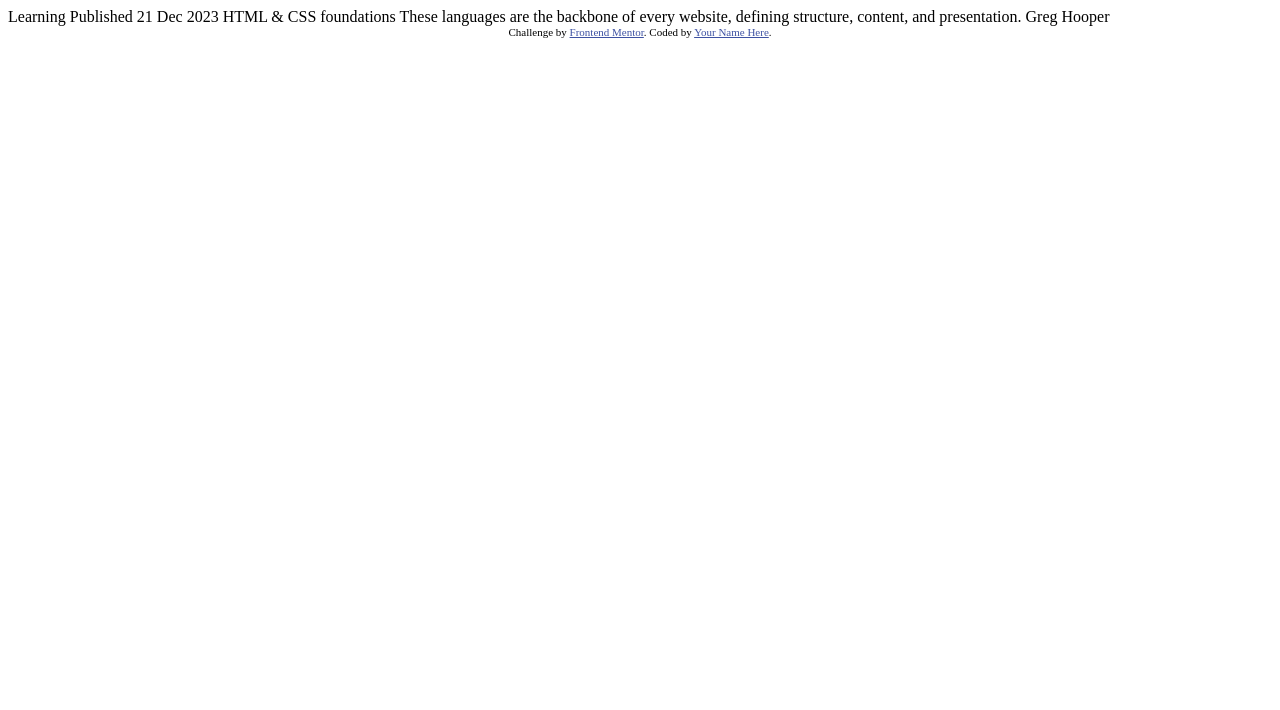
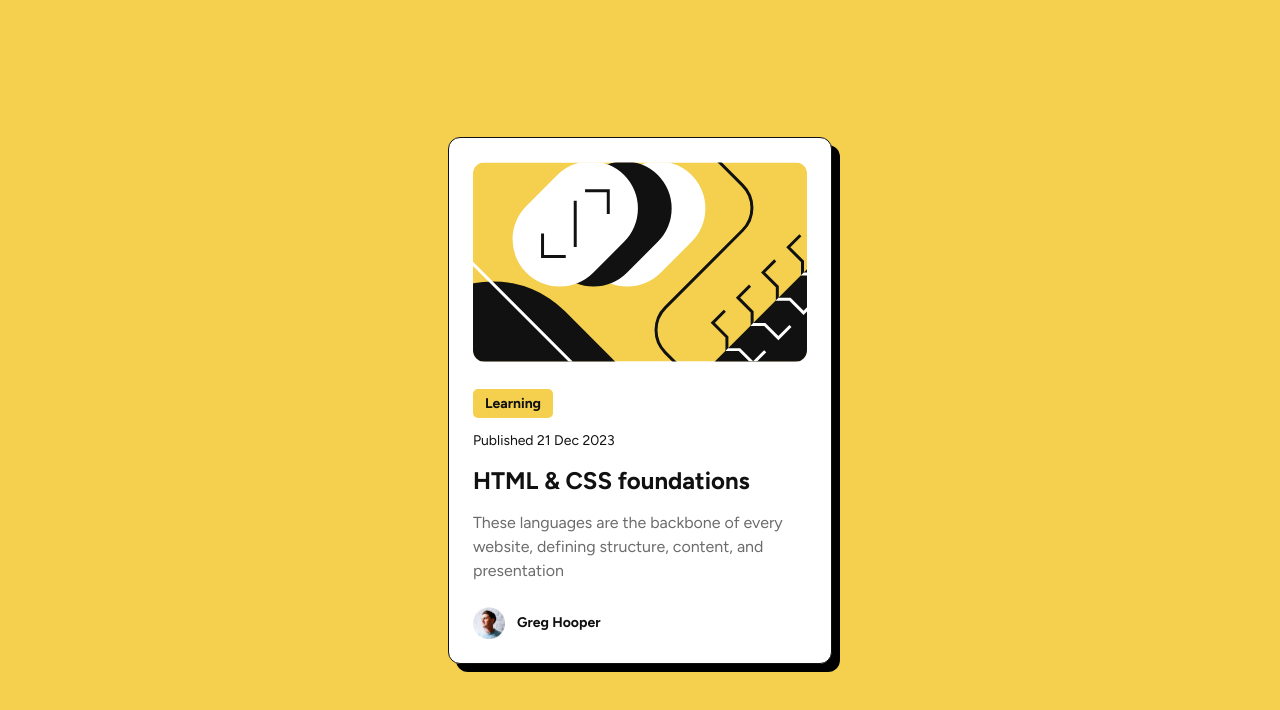
Before and after one commit to tschaffroth/blog-preview-card, a plain HTML site: page index.html in a window 1280 px wide. Drawn offline with Linux system fonts and the light colour scheme.

Commit message:
HTML and CSS code solution for the challenge as well as reflection in README.md

```diff
--- a/index.html
+++ b/index.html
@@ -1,34 +1,64 @@
 <!DOCTYPE html>
 <html lang="en">
-<head>
-  <meta charset="UTF-8">
-  <meta name="viewport" content="width=device-width, initial-scale=1.0"> <!-- displays site properly based on user's device -->
+  <head>
+    <meta charset="UTF-8" />
+    <meta name="viewport" content="width=device-width, initial-scale=1.0" />
+    <meta
+      name="description"
+      content="A simple card previewing a blog article. On the top
+    there's an image to illustrate the article together with a tag describing the article topic
+    and the release date. Down below you can find the article heading,
+    a summary as well as the name and picture of the author. "
+    />
 
-  <link rel="icon" type="image/png" sizes="32x32" href="./assets/images/favicon-32x32.png">
+    <link href="style.css" rel="stylesheet" />
 
-  <title>Frontend Mentor | Blog preview card</title>
+    <link
+      rel="icon"
+      type="image/png"
+      sizes="32x32"
+      href="./assets/images/favicon-32x32.png"
+    />
 
-  <!-- Feel free to remove these styles or customise in your own stylesheet 👍 -->
-  <style>
-    .attribution { font-size: 11px; text-align: center; }
-    .attribution a { color: hsl(228, 45%, 44%); }
-  </style>
-</head>
-<body>
+    <!-- Loading 'Figtree' font from Google Fonts -->
+    <link rel="preconnect" href="https://fonts.googleapis.com" />
+    <link rel="preconnect" href="https://fonts.gstatic.com" crossorigin />
+    <link
+      href="https://fonts.googleapis.com/css2?family=Figtree:ital,wght@0,300..900;1,300..900&display=swap"
+      rel="stylesheet"
+    />
 
-  Learning
+    <title>Frontend Mentor | Blog preview card</title>
+  </head>
+  <body>
+    <div class="blog-preview-card">
+      <img
+        class="article-illustration margin-bottom-md"
+        src="assets/images/illustration-article.svg"
+        alt="A placeholder for the article illustration showing abstract shapes
+        with black, yellow and white color."
+      />
+      <span class="article-tag margin-bottom-sm">Learning</span>
+      <span class="article-release-date margin-bottom-sm"
+        >Published 21 Dec 2023</span
+      >
 
-  Published 21 Dec 2023
+      <a class="article-heading margin-bottom-sm" href="#"
+        >HTML & CSS foundations</a
+      >
+      <p class="article-summary margin-bottom-md">
+        These languages are the backbone of every website, defining structure,
+        content, and presentation
+      </p>
 
-  HTML & CSS foundations
-
-  These languages are the backbone of every website, defining structure, content, and presentation.
-
-  Greg Hooper
-
-  <div class="attribution">
-    Challenge by <a href="https://www.frontendmentor.io?ref=challenge" target="_blank">Frontend Mentor</a>.
-    Coded by <a href="#">Your Name Here</a>.
-  </div>
-</body>
+      <div class="author-container">
+        <img
+          class="author-img"
+          src="assets/images/image-avatar.webp"
+          alt="A picture of the author Greg Hooper."
+        />
+        <span class="author-name">Greg Hooper</span>
+      </div>
+    </div>
+  </body>
 </html>
--- /dev/null
+++ b/style.css
@@ -0,0 +1,137 @@
+/* GENERAL STYLES */
+
+* {
+  box-sizing: border-box;
+  margin: 0;
+  padding: 0;
+}
+
+html {
+  /* 1rem = 10px */
+  font-size: 62.5%;
+}
+
+body {
+  width: 100vw;
+  height: 100vh;
+  display: flex;
+  justify-content: center;
+  align-items: center;
+
+  font-family: "Figtree", sans-serif;
+  background-color: #f4d04e;
+}
+
+.margin-bottom-sm {
+  margin-bottom: 1.2rem;
+}
+
+.margin-bottom-md {
+  margin-bottom: 2.4rem;
+}
+
+/* COMPONENT STYLES */
+
+.blog-preview-card {
+  max-width: 38.4rem;
+  border: 1px solid #111;
+  border-radius: 12px;
+  box-shadow: 8px 8px 0 0 #000;
+  padding: 2.4rem;
+
+  background-color: #fff;
+}
+
+.article-illustration {
+  height: 20rem;
+  width: 100%;
+
+  border-radius: 12px;
+}
+
+.article-tag {
+  display: inline-block;
+  background-color: #f4d04e;
+  color: #111;
+  padding: 0.4rem 1.2rem;
+
+  font-size: 1.4rem;
+  font-weight: bold;
+  line-height: 150%;
+  letter-spacing: 0px;
+
+  border-radius: 5px;
+}
+
+.article-release-date {
+  display: block;
+  color: #111;
+
+  font-size: 1.4rem;
+  line-height: 150%;
+  letter-spacing: 0px;
+}
+
+.article-heading:link,
+.article-heading:visited {
+  color: #111;
+  display: inline-block;
+
+  font-size: 2.4rem;
+  font-weight: bold;
+  line-height: 150%;
+  letter-spacing: 0px;
+
+  text-decoration: none;
+  cursor: pointer;
+
+  /* Smooth transition to yellow color when hovered instead of jumping from black to yellow */
+  transition: all 0.3s;
+}
+
+.article-heading:hover,
+.article-heading:active {
+  color: #f4d04e;
+}
+
+.article-summary {
+  color: #6b6b6b;
+
+  font-size: 1.6rem;
+  line-height: 150%;
+  letter-spacing: 0px;
+}
+
+.author-container {
+  display: flex;
+  align-items: center;
+}
+
+.author-img {
+  width: 3.2rem;
+  height: 3.2rem;
+
+  margin-right: 1.2rem;
+}
+
+.author-name {
+  color: #111;
+
+  font-size: 1.4rem;
+  font-weight: bold;
+  line-height: 150%;
+  letter-spacing: 0px;
+}
+
+/*
+Media query to ensure some margin to the left and right of the card on small screens like in the
+Figma design and screenshot for mobile devices. Otherwise card would fill the entire screen width.
+
+1rem = 16px in media queries
+SMALL SCREENS - 464px
+*/
+@media (max-width: 29rem) {
+  .blog-preview-card {
+    margin: 0 2.4rem;
+  }
+}
```
Also changed, not shown: screenshot.jpg (added), 2 other files.
